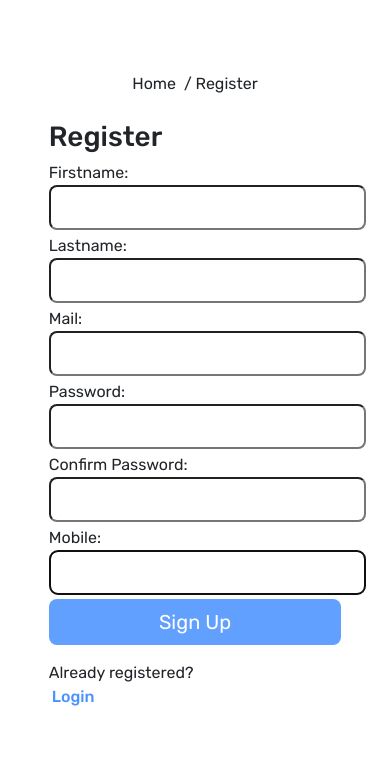
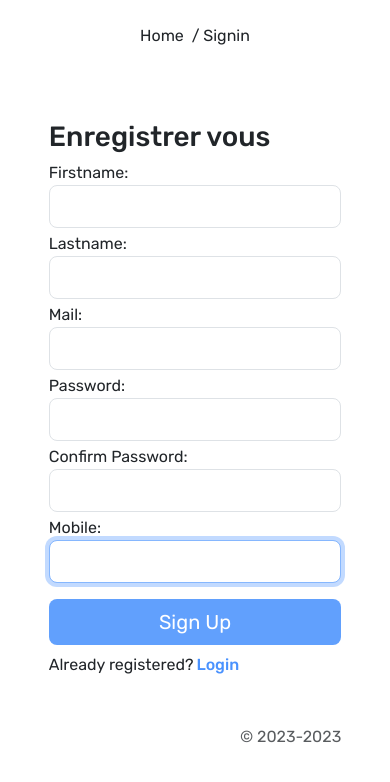
Before and after one commit to Ken-Andre/MICMARKET-FRONT, a React (Create React App) app: page /signin in a window 390 px wide. Shown: the top 782 px of the page. Built offline with nearby package versions, Linux system fonts and the light colour scheme.

Commit message:
Responsive Auth part

```diff
--- a/package.json
+++ b/package.json
@@ -14,6 +14,7 @@
     "bootstrap": "^5.3.0",
     "cors": "^2.8.5",
     "react": "^18.2.0",
+    "react-bootstrap": "^2.7.4",
     "react-dom": "^18.2.0",
     "react-fast-marquee": "^1.6.0",
     "react-helmet": "^6.1.0",
--- a/src/pages/Login.js
+++ b/src/pages/Login.js
@@ -145,13 +145,9 @@ const Login = () => {
                 {/* Fin Remember Zone */}
                 {/* Debut Submit Form Button */}
                 <div className="d-flex justify-content-center">
-                  <button type="submit" disabled={emptyMail || emptyPwd ? true : false} className="btn btn-lg btn-primary form-control border-0">Login</button>
+                  <button type="submit" disabled={emptyMail || emptyPwd ? true : false} className="btn btn-lg btn-primary form-control border-0 mb-2">Login</button>
                 </div>
                 {/* Fin Submit Form Button */}
-                {/* Debut Copyright */}
-                <p className="mt-5 mb-3 text-body-secondary">© 2017–2023</p>
-                {/* Fin Copyright */}
-              </form>
                 <p>
                   Not Registered?
                   <span className="line">
@@ -159,6 +155,11 @@ const Login = () => {
                     <NavLink to="/signin" className="fw-medium text-primary text-opacity-75 left-gap">Signin</NavLink>
                   </span>
                 </p>
+              </form>
+
+              {/* Debut Copyright */}
+              <p className="mt-3 mb-3 text-body-secondary text-end">&copy; 2023-{new Date().getFullYear()}</p>
+              {/* Fin Copyright */}
             </div>
           </div>
         </div>
--- a/src/pages/Signin.js
+++ b/src/pages/Signin.js
@@ -202,19 +202,19 @@ const Signin = () => {
 
     return (
         <>
-            <Meta title={"Signin"} />
+            <Meta title={"Signin"} className={"Signin"} />
 
+            <BreadCrumb title={"Signin"} />
             <div className="login-wrapper py-5 home-wrapper-2">
-                <Meta className={"Register"} />
-                <BreadCrumb title="Register" />
                 {/* Ici */}
+                {/* <BreadCrumb title={"Signin"} /> */}
                 <div className="row">
                     <div className="col-12">
                         <div className=" form-signin  m-auto w-75">
                             <p ref={errRef} className={errMsg ? "errmsg" : "offscreen"} aria-live="assertive">
                                 {errMsg}
                             </p>
-                            <h1>Register</h1>
+                            <h1>Enregistrer vous</h1>
                             <form className="m-auto " onSubmit={handleSubmit}>
                                 {/* Debut Input Username  */}
                                 {/* <label htmlFor="username">
@@ -227,6 +227,7 @@ const Signin = () => {
 
                     </label>
                     <input
+className="form-control"
                         type="text"
                         name="username"
                         ref={userRef}
@@ -254,6 +255,7 @@ const Signin = () => {
                                         <FontAwesomeIcon icon={faTimes} className={validnameUser || !nameUser ? "hide" : "invalid"} />
                                     </label>
                                     <input
+                                        className="form-control"
                                         type="text"
                                         name="firstname"
                                         ref={userRef}
@@ -284,6 +286,7 @@ const Signin = () => {
                                         <FontAwesomeIcon icon={faTimes} className={validlastnameUser || !lastnameUser ? "hide" : "invalid"} />
                                     </label>
                                     <input
+                                        className="form-control"
                                         type="text"
                                         name="lastname"
                                         ref={userRef}
@@ -312,6 +315,7 @@ const Signin = () => {
                                         <FontAwesomeIcon icon={faTimes} className={validMail || !mailuser ? "hide" : "invalid"} />
                                     </label>
                                     <input
+                                        className="form-control"
                                         type="mail"
                                         name="mail"
                                         ref={userRef}
@@ -337,6 +341,7 @@ const Signin = () => {
                                         <FontAwesomeIcon icon={faTimes} className={validPwd || !pwd ? "hide" : "invalid"} />
                                     </label>
                                     <input
+                                        className="form-control"
                                         type="password"
                                         id="password"
                                         onChange={(e) => setPwd(e.target.value)}
@@ -367,6 +372,7 @@ const Signin = () => {
                                         <FontAwesomeIcon icon={faTimes} className={validMatch || !matchPwd ? "hide" : "invalid"} />
                                     </label>
                                     <input
+                                        className="form-control"
                                         type="password"
                                         id="confirm_pwd"
                                         onChange={(e) => setMatchPwd(e.target.value)}
@@ -384,13 +390,14 @@ const Signin = () => {
                                 </div>
 
                                 {/* Debut Input Tel | Mobile */}
-                                <div className="mb-1">
+                                <div className="mb-3">
                                     <label htmlFor="mobile" className="">
                                         Mobile:
                                         <FontAwesomeIcon icon={faCheck} className={validMobile ? "valid" : "hide"} />
                                         <FontAwesomeIcon icon={faTimes} className={validMobile || !mobile ? "hide" : "invalid"} />
                                     </label>
                                     <input
+                                        className="form-control"
                                         type="tel"
                                         name="mobile"
                                         ref={userRef}
@@ -409,17 +416,22 @@ const Signin = () => {
                                     </p>
                                 </div>
                                 {/* Fin Input Mobile */}
-
-                                <button className="btn btn-lg btn-primary form-control border-0" disabled={!validPwd || !validMatch ? true : false}>Sign Up</button>
+                                <div className="d-flex justify-content-center">
+                                    <button className="btn btn-lg btn-primary form-control border-0 mb-2" disabled={!validPwd || !validMatch ? true : false}>Sign Up</button>
+                                </div>
                                 {/* !validName || */}
-                            </form>
                                 <p>
-                                Already registered?<br />
+                                    Already registered?
                                     <span className="line">
                                         {/*put router link here*/}
                                         <NavLink to="/login" className="fw-medium text-primary text-opacity-75 left-gap">Login</NavLink>
                                     </span>
                                 </p>
+                            </form>
+
+                            {/* Debut Copyright */}
+                            <p className="mt-3 mb-2 text-body-secondary text-end"> &copy; 2023-{new Date().getFullYear()} </p>
+                            {/* Fin Copyright */}
                         </div>
                     </div>
                 </div>
```
Also changed, not shown: 1 other file (tests, documents, lock files or other folders). Lines whose indentation alone changed are shown as unchanged.
